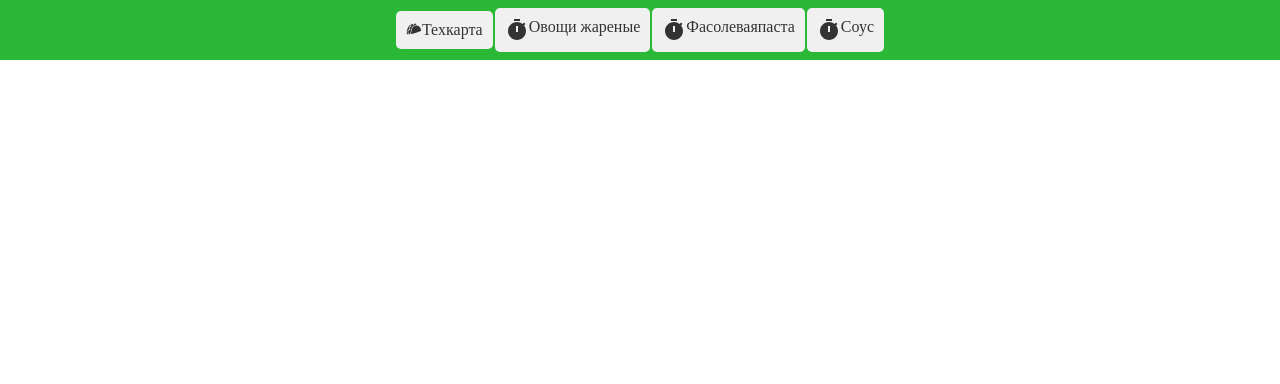
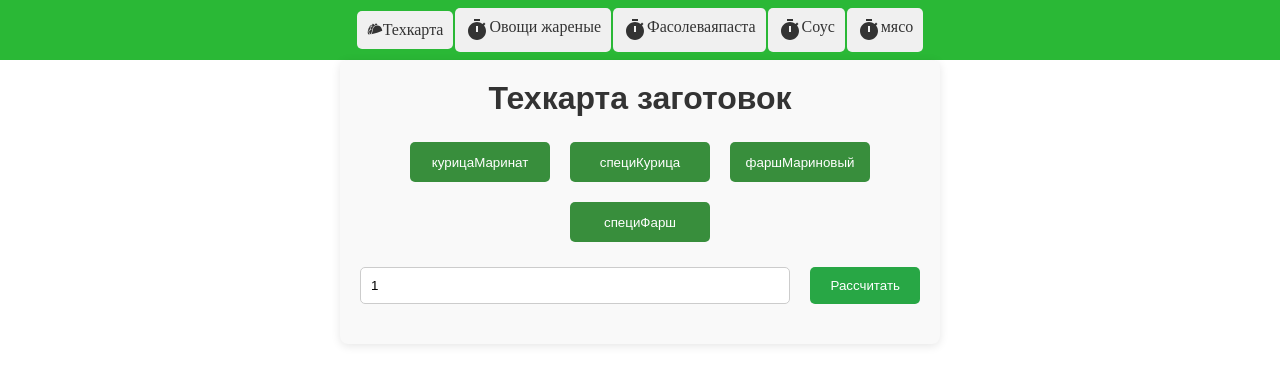
Before and after one commit to abazdev34/texKarta, a React (Vite) app: page /Texmyso in a window 1280 px wide. Shown: the top 384 px of the page. Built offline with nearby package versions, Linux system fonts and the light colour scheme.

Commit message:
cgdzzgdzdfzzx

```diff
--- a/src/App.jsx
+++ b/src/App.jsx
@@ -7,6 +7,7 @@ import Header from './components/header'
 import Timer_ovoshi from './components/ovoshi/index.jsx'
 import Timer from './components/fPasta/fTaimer.jsx'
 import SousTimer from './components/sous/idex.jsx'
+import Texmyso from './components/texKarta/texMyso.jsx'
 
 function App() {
   return (
@@ -18,6 +19,8 @@ function App() {
     <Route path="/ovoshi" element={<Timer_ovoshi/>} />
     <Route path="/timer" element={<Timer/>} />
     <Route path="/Sous" element={<SousTimer />} />
+    <Route path="/Texmyso" element={<Texmyso />} />
+
 
 
 
--- a/src/components/header/index.jsx
+++ b/src/components/header/index.jsx
@@ -16,6 +16,7 @@ const Header = () => {
             <Link to="/ovoshi">    <TimerIcon />Овощи жареные</Link>
             <Link to="/timer">    <TimerIcon />Фасолеваяпаста</Link>
             <Link to="/Sous">    <TimerIcon />Соус</Link>
+            <Link to="/Texmyso">    <TimerIcon />мясо</Link>
 
 
 
--- a/src/components/texKarta/index.jsx
+++ b/src/components/texKarta/index.jsx
@@ -93,6 +93,18 @@ export const ingredientsData = {
 		специ: 0.02,
 		курица_филе: 1,
 	},
+	курицаМаринат:{
+		курица_филе: 1,
+		масло: 0.02,
+		чеснокмолотый: 0.00164,
+		кумин: 0.00328,
+		соль: 0.00656,
+		перецЧерный: 0.00148,
+		перецКрасныйЧили: 0.00246,
+		куриныйбулон: 0.00328,
+		оригана: 0.00132,
+	}
+	,
 	специКурица: {
 		чеснокмолотый: 0.082,
 		кумин: 0.164,
@@ -103,12 +115,12 @@ export const ingredientsData = {
 		оригана: 0.066,
 	},
 	специФарш: {
-		оригана: 1.05,
-		паприкаКрасный: 0.98,
-		кумин: 1.4,
-		чеснокМолотый: 0.56,
-		перецКайнеский: 0.35,
-		лукМолотый: 0.63,
+		оригана: 0.2117,
+		паприкаКрасный: 0.19709,
+		кумин: 1.28155,
+		чеснокМолотый: 0.11262,
+		перецКайнеский: 0.07039,
+		лукМолотый: 0.12670,
 	},
 	фаршМариновый: {
 		фарш: 1,
@@ -116,7 +128,17 @@ export const ingredientsData = {
 		томатыПаста: 0.1,
 		лук: 0.06,
 	},
-
+	фаршМаринот:{
+		фарш: 1,
+		лук: 0.06,
+		томатыПаста: 0.1,
+		оригана: 0,
+		паприкаКрасный: 0.98,
+		кумин: 1.4,
+		чеснокМолотый: 0.56,
+		перецКайнеский: 0.35,
+		лукМолотый: 0.63,
+	},
 	фасолеваяпаста: {
 		масло: 0.075,
 		лук: 0.1,
--- /dev/null
+++ b/src/components/texKarta/texMyso.jsx
@@ -0,0 +1,160 @@
+import { useState } from 'react';
+import { ingredientsData } from './index.jsx';
+import './texkarta.scss'; // Import SCSS file
+
+const Texmyso = () => {
+    const [selectedDish, setSelectedDish] = useState('');
+    const [result, setResult] = useState(null);
+    const [totalWeight, setTotalWeight] = useState(0);
+    const [multiplier, setMultiplier] = useState(1);
+    const [isCalculating, setIsCalculating] = useState(false);
+    const [customPrices, setCustomPrices] = useState({});
+    const [buttonClass, setButtonClass] = useState('');
+    const [selectedIngredients, setSelectedIngredients] = useState(new Set());
+
+    const quickSelectDishes = [
+        { name: 'курицаМаринат', category: 'main-dish' },
+        { name: 'специКурица', category: 'main-dish' },
+        { name: 'фаршМариновый', category: 'main-dish' },
+        { name: 'специФарш', category: 'main-dish' },
+    ];
+
+    const handleDishSelect = (dish) => {
+        setSelectedDish(dish);
+    };
+
+    const handlePriceChange = (ingredient, price) => {
+        if (!isNaN(price) && price >= 0) { // Validate price input
+            setCustomPrices((prev) => ({ ...prev, [ingredient]: price }));
+        }
+    };
+
+    const calculateIngredients = () => {
+        setIsCalculating(true);
+        setButtonClass('button-animate');
+        const ingredients = ingredientsData[selectedDish];
+
+        if (!ingredients) {
+            alert('Блюдо не выбрано.');
+            setIsCalculating(false);
+            setButtonClass('');
+            return;
+        }
+
+        const calculatedIngredients = {};
+        let total = 0;
+
+        for (const key in ingredients) {
+            const weight = ingredients[key] * multiplier;
+            calculatedIngredients[key] = weight;
+            total += weight;
+        }
+
+        setResult(calculatedIngredients);
+        setTotalWeight(total);
+        setTimeout(() => {
+            setIsCalculating(false);
+            setButtonClass('');
+        }, 300);
+    };
+
+    const calculateTotalCost = () => {
+        if (!result) return 0;
+        return Object.entries(result).reduce((total, [ingredient, weight]) => {
+            const price = customPrices[ingredient] || 0;
+            return total + price * weight;
+        }, 0);
+    };
+
+    const toggleIngredientSelection = (ingredient) => {
+        setSelectedIngredients((prev) => {
+            const newSelection = new Set(prev);
+            if (newSelection.has(ingredient)) {
+                newSelection.delete(ingredient);
+            } else {
+                newSelection.add(ingredient);
+            }
+            return newSelection;
+        });
+    };
+
+    const totalCost = calculateTotalCost(); // Calculate total cost
+
+    return (
+        <div className='ingredient-calculator'>
+            <h1>Техкарта заготовок</h1>
+            <div className='quick-select'>
+                {quickSelectDishes.map(({ name, category }) => (
+                    <button
+                        key={name}
+                        onClick={() => handleDishSelect(name)}
+                        className={`dish-category ${category} ${selectedDish === name ? 'active' : ''}`}
+                    >
+                        {name}
+                    </button>
+                ))}
+            </div>
+
+            <div className='input-container'>
+                <input
+                    type='number'
+                    placeholder='Коэффициент'
+                    value={multiplier}
+                    onChange={(e) => setMultiplier(e.target.value)}
+                />
+                <button
+                    onClick={calculateIngredients}
+                    className={`${isCalculating ? 'calculating' : ''} ${buttonClass}`}
+                >
+                    Рассчитать
+                </button>
+            </div>
+
+            {result && (
+                <div className='result-container'>
+                    <h2>Результат:</h2>
+                    <div className='table-container'>
+                        <table>
+                            <thead>
+                                <tr>
+                                    <th>Ингредиент</th>
+                                    <th>Масса (кг)</th>
+                                    <th>Цена (за кг)</th>
+                                </tr>
+                            </thead>
+                            <tbody>
+                                {Object.entries(result).map(([key, value]) => (
+                                    <tr
+                                        key={key}
+                                        onClick={() => toggleIngredientSelection(key)}
+                                        style={{
+                                            backgroundColor: selectedIngredients.has(key) ? 'red' : 'transparent',
+                                            cursor: 'pointer'
+                                        }}
+                                    >
+                                        <td>{key}</td>
+                                        <td>{value.toFixed(5)}</td>
+                                        <td>
+                                            <input
+                                                type='number'
+                                                placeholder='Цена'
+                                                onChange={(e) =>
+                                                    handlePriceChange(key, parseFloat(e.target.value))
+                                                }
+                                            />
+                                        </td>
+                                    </tr>
+                                ))}
+                            </tbody>
+                        </table>
+                    </div>
+                    <div className='total-cost'>
+                        <h3>Общая стоимость: {totalCost.toFixed(2)} сом</h3>
+                    </div>
+                </div>
+            )}
+        </div>
+    );
+};
+
+export default Texmyso;
```
